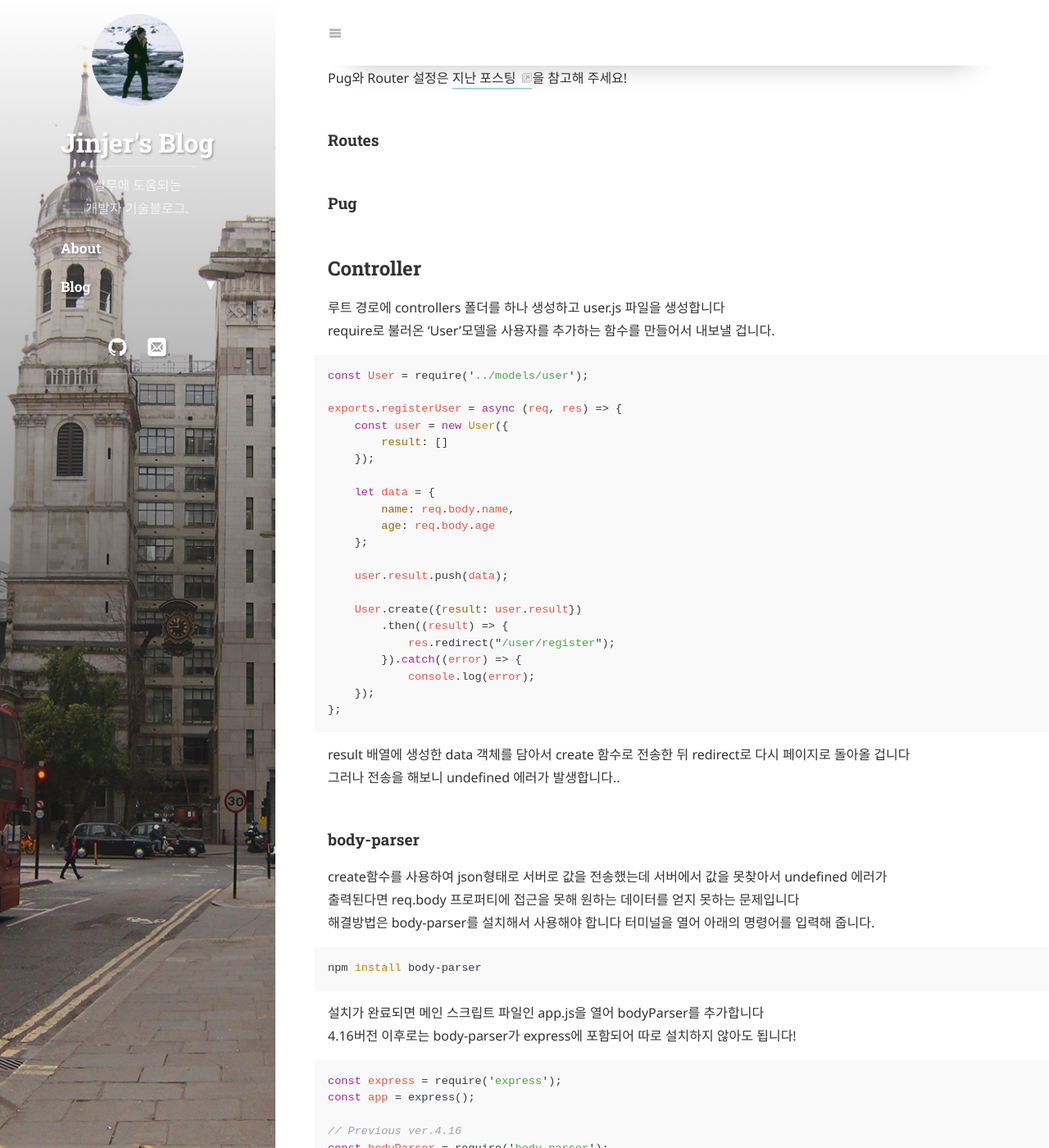
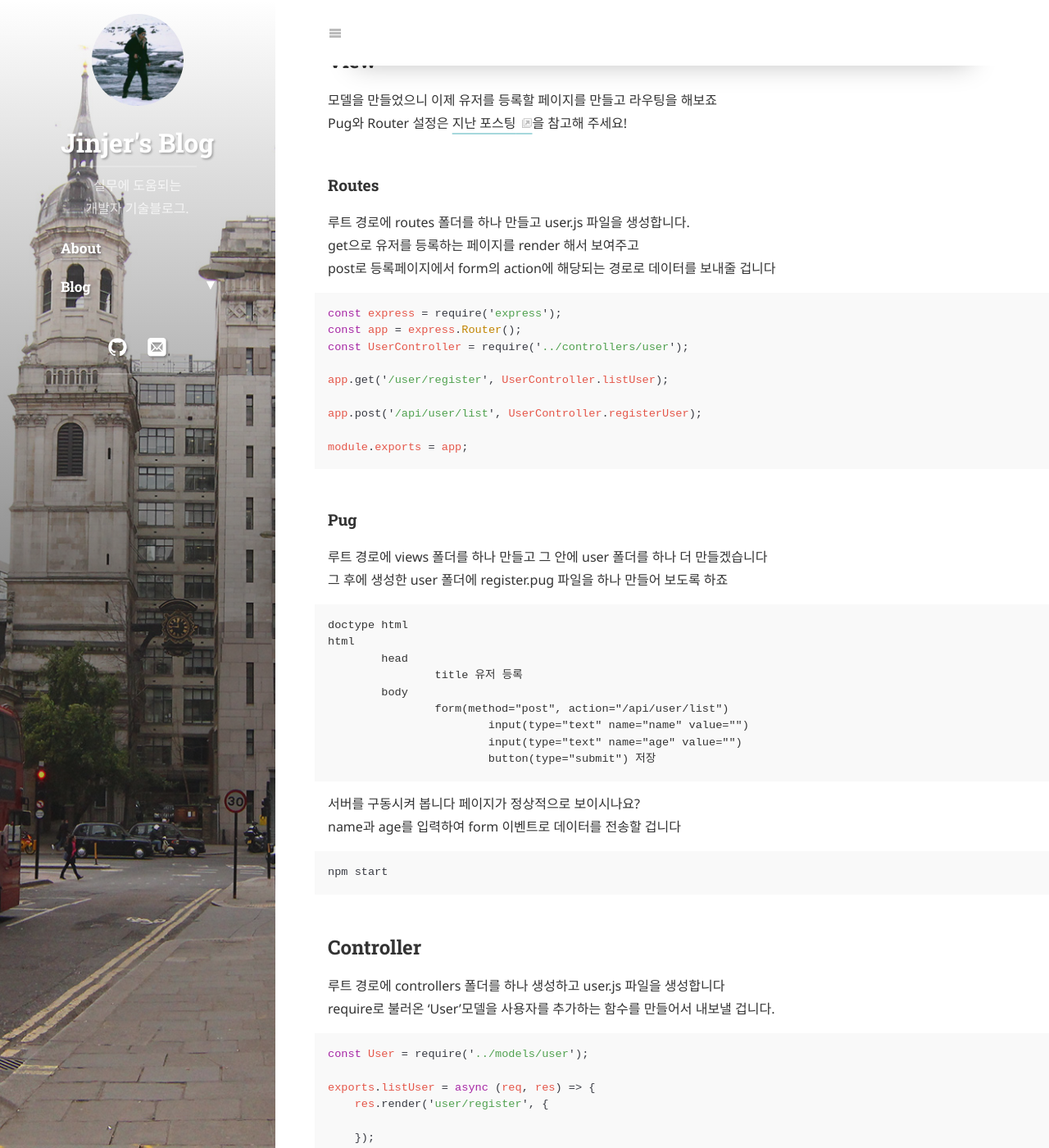
Before and after one commit to mujaen/mujaen.github.io, a Jekyll site: the page built from _posts/blog/Nodejs/2021-01-10-nodejs-express-mongodb-mongoose.md, in a window 1280 px wide and 1400 px high, scrolled down 2092 px. Shown: the whole window at 82% size. Built offline with Jekyll 4.4.1, drawn with Linux system fonts in a browser that asks for light colours; cached includes are drawn as plain includes; nearby versions of some CDN libraries; some web fonts are replaced; library files that are not in the unit come from our copies; a script that is not in the unit is left out; some of the changed text lies outside the part shown.

Commit message:
포스팅 추가

````diff
--- a/_posts/blog/Nodejs/2021-01-10-nodejs-express-mongodb-mongoose.md
+++ b/_posts/blog/Nodejs/2021-01-10-nodejs-express-mongodb-mongoose.md
@@ -80,9 +80,47 @@ Pug와 Router 설정은 [지난 포스팅](https://mujaen.github.io/blog/2021/01
 
 ### Routes
 
+루트 경로에 routes 폴더를 하나 만들고 user.js 파일을 생성합니다.
+get으로 유저를 등록하는 페이지를 render 해서 보여주고
+post로 등록페이지에서 form의 action에 해당되는 경로로 데이터를 보내줄 겁니다
+
+```javascript
+const express = require('express');
+const app = express.Router();
+const UserController = require('../controllers/user');
+
+app.get('/user/register', UserController.listUser);
+
+app.post('/api/user/list', UserController.registerUser);
+
+module.exports = app;
+```
+
+
 
 ### Pug
 
+루트 경로에 views 폴더를 하나 만들고 그 안에 user 폴더를 하나 더 만들겠습니다
+그 후에 생성한 user 폴더에 register.pug 파일을 하나 만들어 보도록 하죠
+
+```pug
+doctype html
+html
+	head
+		title 유저 등록
+	body
+		form(method="post", action="/api/user/list")
+                        input(type="text" name="name" value="")
+                        input(type="text" name="age" value="")
+                        button(type="submit") 저장
+```
+
+서버를 구동시켜 봅니다 페이지가 정상적으로 보이시나요?
+name과 age를 입력하여 form 이벤트로 데이터를 전송할 겁니다
+
+```shell
+npm start
+```
 
 
 ## Controller
@@ -92,6 +130,12 @@ require로 불러온 'User'모델을 사용자를 추가하는 함수를 만들
 
 ```javascript
 const User = require('../models/user');
+
+exports.listUser = async (req, res) => {
+    res.render('user/register', {
+
+    });
+};
 
 exports.registerUser = async (req, res) => {
     const user = new User({
@@ -147,6 +191,26 @@ app.use(express.json());
 
 > body-parser의 urlencoded extended 옵션은 객체 안에 객체를 허용할 것(true)인지 아닌지(false)를 정합니다
 
+### MongoDB Compass
+
+데이터 전송에 성공했다면 DB에서 확인을 해봐야겠죠? IDE라면 Database를 열어 확인하면 되겠지만
+이번 포스팅에서는 [MongoDB Compass](https://www.mongodb.com/products/compass){: target="_blank"}를 설치해서 확인해 볼 겁니다
+설치가 완료되어 실행을 시키면 DB와 연결할 수 있도록 계정 가입 시 복사했던 코드를 넣어줄 겁니다.
+
+![FolderStructure](/assets/img/2021-01-10/connection.png)
+
+> MongoDB 계정을 만들고 서버에 연결하는 내용은 [지난 포스팅](https://mujaen.github.io/blog/2021/01/08/nodejs-express-mongodb-mongoose.html){: target="_blank"}을 참고해 주세요!
+
+연결이 되었다면 Compass에서 데이터베이스와 컬렉션을 편집할 수 있습니다.
+메인스크립트에 설정한 DB 주소로 전송된 데이터가 추가되어 있는 것을 확인할 수 있습니다!
+이때, ObjectId는 각 도큐먼트를 식별하기 위한 식별자로 자동 생성됩니다.
+
+![FolderStructure](/assets/img/2021-01-10/user.png)
 
 
-![Check Console Message](/assets/img/2021-01-08/terminal.png)
+### Folder Structure
+
+전체 폴더 구조입니다. 궁금한 내용은 아래 댓글로 남겨주세요!
+다음 포스팅에서는 DB에 추가된 데이터를 업데이트 하는 내용을 진행하도록 하겠습니다.
+
+![FolderStructure](/assets/img/2021-01-10/folder.png)
````
Also changed, not shown: other parts of _posts/blog/Nodejs/2021-01-10-nodejs-express-mongodb-mongoose.md (+1 -1 lines), _posts/blog/Nodejs/2021-01-13-nodejs-express-mongodb-mongoose.md (added, +154 -0 lines), assets/img/2021-01-10/connection.png (added), assets/img/2021-01-10/folder.png (added), assets/img/2021-01-10/user.png (added), assets/img/2021-01-13/user.png (added), 5 other files.
